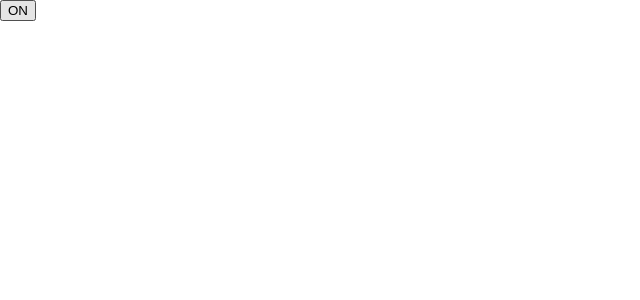
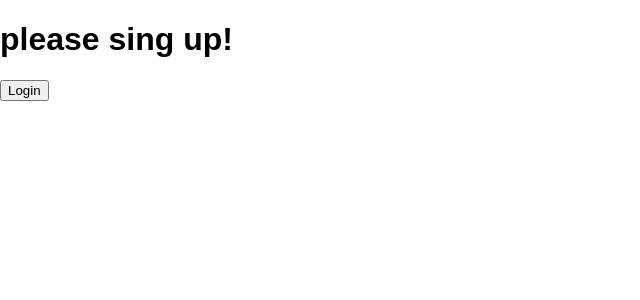
Before and after one commit to xiexuanzheng123/react16, a React (Create React App) app: page / in a window 1280 px wide. Shown: the top 300 px of the page, without its empty margins (0-640 px from the left). Built offline with nearby package versions, Linux system fonts and the light colour scheme.

Commit message:
conditional render

```diff
--- /dev/null
+++ b/src/containers/demo/Condition.jsx
@@ -0,0 +1,21 @@
+import React from 'react';
+
+function LoginButton(props) {
+    return (
+        <button onClick={props.onClick}>
+            Login
+        </button>
+    );
+}
+function LogoutButton(props) {
+    return (
+        <button onClick={props.onClick}>
+            Logout
+        </button>
+    );
+}
+
+export {
+    LoginButton,
+    LogoutButton
+}
--- /dev/null
+++ b/src/containers/demo/Greeting.jsx
@@ -0,0 +1,15 @@
+import React from 'react';
+import GuestGreeting from './GuestGreeting';
+import UserGreeting from './UserGreeting';
+
+
+function Greeting(props) {
+    const isLoggedIn = props.isLoggedIn;
+
+    if(isLoggedIn) {
+        return <UserGreeting />
+    } else {
+        return <GuestGreeting />
+    }
+}
+export default Greeting;
--- /dev/null
+++ b/src/containers/demo/GuestGreeting.jsx
@@ -0,0 +1,6 @@
+import React from 'react';
+
+function GuestGreeting() {
+    return <h1>please sing up!</h1>
+};
+export default GuestGreeting;
--- /dev/null
+++ b/src/containers/demo/LoginControl.jsx
@@ -0,0 +1,40 @@
+import React from 'react';
+import { LoginButton, LogoutButton } from './Condition';
+import Greeting from './Greeting';
+
+class LoginControl extends React.Component {
+    constructor(props) {
+        super(props);
+        this.handleLoginClick = this.handleLoginClick.bind(this);
+        this.handleLogoutClick = this.handleLogoutClick.bind(this);
+        this.state = {
+            isLoggedIn: false
+        };
+    }
+
+    handleLoginClick() {
+        this.setState({isLoggedIn: true});
+    }
+
+    handleLogoutClick() {
+        this.setState({isLoggedIn: false});
+    }
+
+    render() {
+        const isLoggedIn = this.state.isLoggedIn;
+        let button = null;
+        if (isLoggedIn) {
+            button = <LogoutButton onClick={this.handleLogoutClick} />;
+        } else {
+            button = <LoginButton onClick={this.handleLoginClick} />;
+        }
+
+        return (
+            <div>
+                <Greeting isLoggedIn={isLoggedIn} />
+                {button}
+            </div>
+        )
+    }
+}
+export default LoginControl;
--- /dev/null
+++ b/src/containers/demo/UserGreeting.jsx
@@ -0,0 +1,6 @@
+import React from 'react';
+
+function UserGreeting() {
+    return <h1>Welcome back!</h1>
+};
+export default UserGreeting;
--- a/src/index.js
+++ b/src/index.js
@@ -1,11 +1,11 @@
 import React from 'react';
 import ReactDOM from 'react-dom';
 import './index.css';
-import Toggle from './containers/demo/Toggle';
 import registerServiceWorker from './registerServiceWorker';
+import LoginControl from './containers/demo/LoginControl';
 
 ReactDOM.render(
-    <Toggle />,
+    <LoginControl />,
     document.getElementById('root')
 );
 
```
